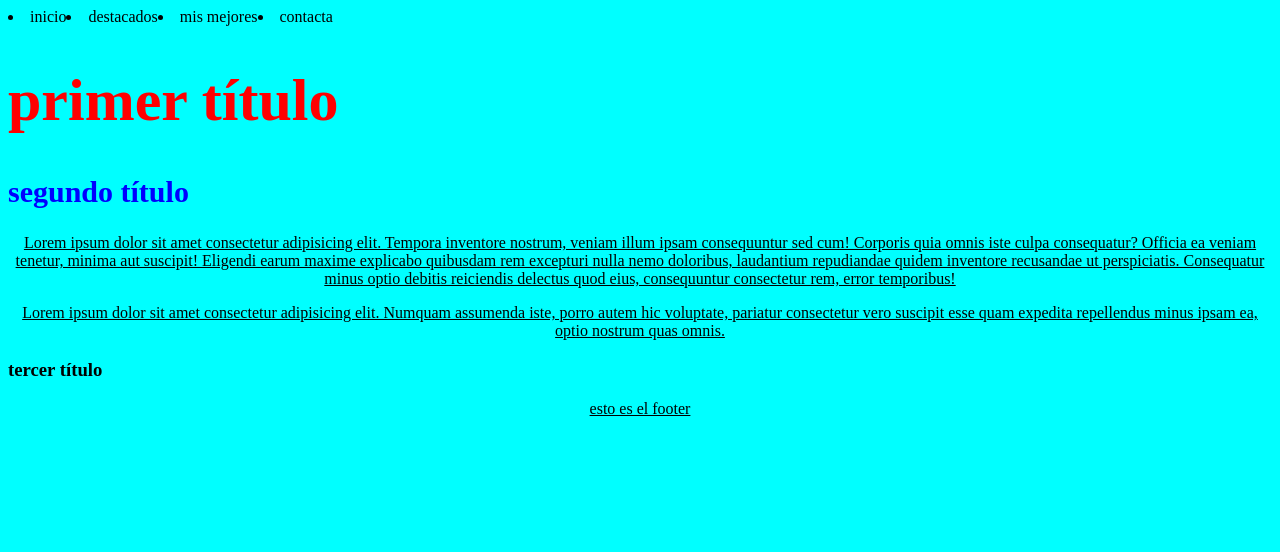
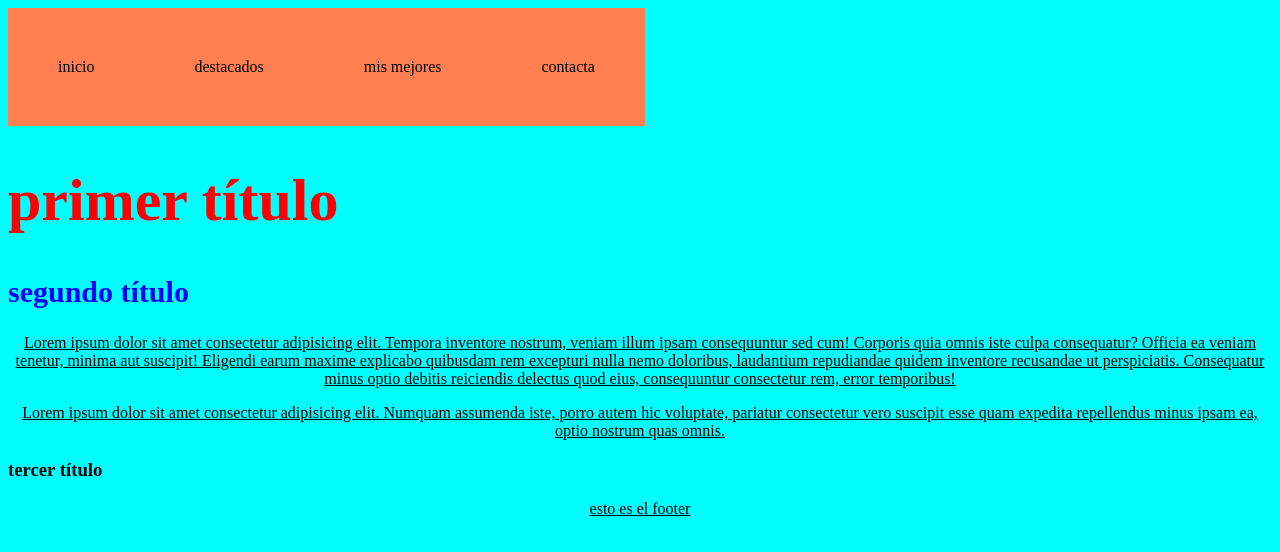
Before and after one commit to juanpaisano23/miweb, a plain HTML site: page index.html in a window 1280 px wide. Drawn offline with Linux system fonts and the light colour scheme.

Commit message:
nav hover

```diff
--- a/style.css
+++ b/style.css
@@ -17,3 +17,11 @@ nav{
     display:flex;
 
 }
+nav li{
+    padding: 50px;
+    list-style: none;
+    background-color: coral;
+}
+nav li:hover{
+    background-color: blueviolet;
+}
```
